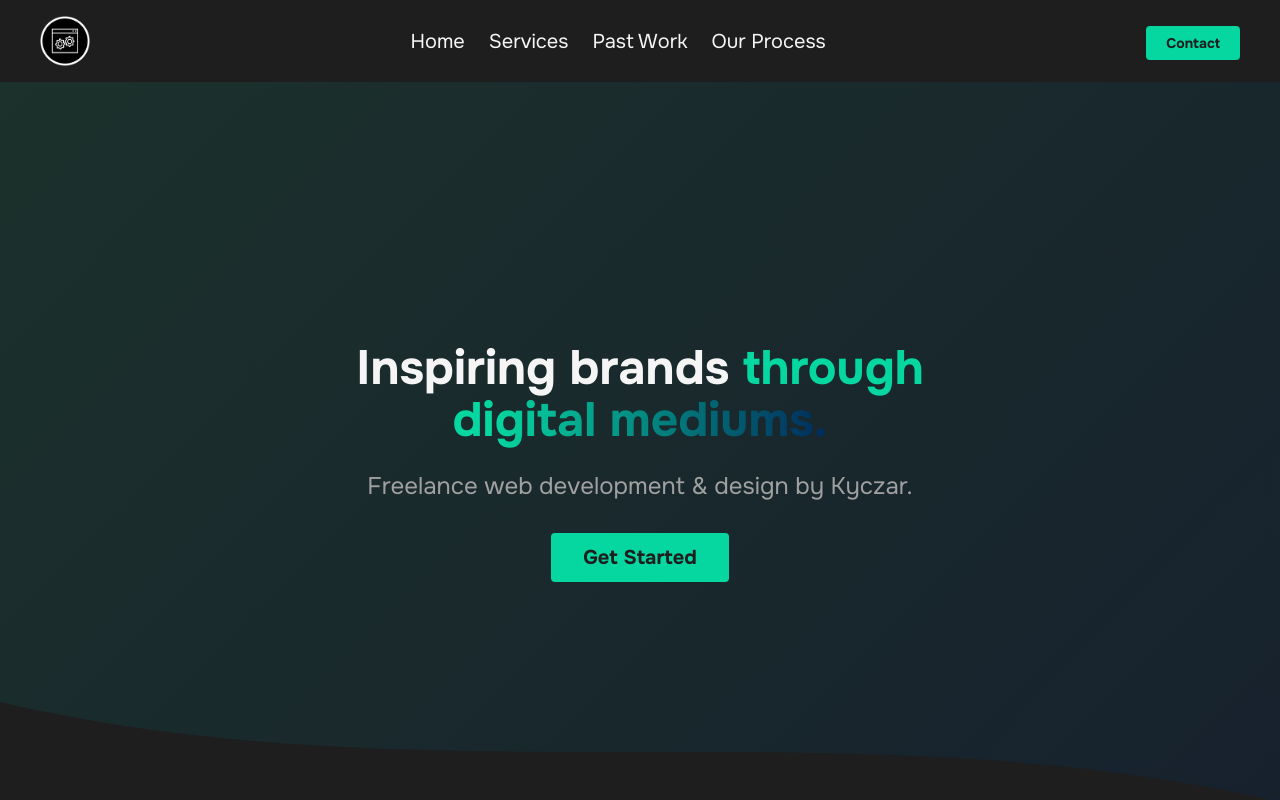
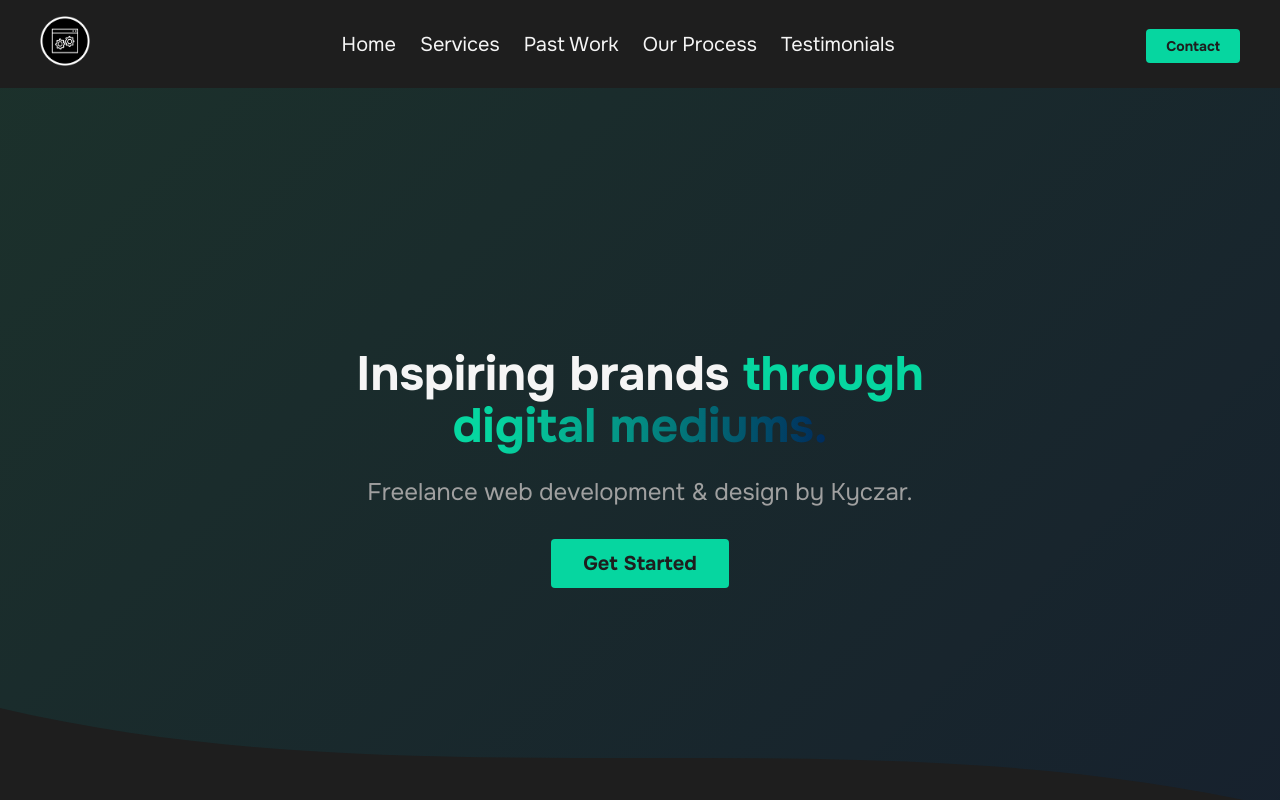
Before and after one commit to kaalbregtse/KyKustoms, a React (Create React App) app: page / in a window 1280 px wide. Shown: the top 800 px of the page. Built offline with nearby package versions, Linux system fonts and the light colour scheme.

Commit message:
added testimonial link

```diff
--- a/src/components/global/nav-mobile.jsx
+++ b/src/components/global/nav-mobile.jsx
@@ -8,7 +8,7 @@ export default function NavMobile() {
     return (
         <nav className="nav-mobile">
             <div className="nav-mobile-header">
-                <img src={logo} alt="DoD Logo" />
+                <a href="/"><img src={logo} alt="DoD Logo" /></a>
                 <button
                     className={`nav-mobile-toggle${open ? " open" : ""}`}
                     aria-label="Toggle menu"
@@ -22,9 +22,10 @@ export default function NavMobile() {
             <div className={`nav-mobile-menu${open ? " open" : ""}`}>
                 <ul>
                     <li><a href="/" onClick={() => setOpen(false)}>Home</a></li>
-                    <li><a href="#services" onClick={() => setOpen(false)}>Services</a></li>
-                    <li><a href="#portfolio" onClick={() => setOpen(false)}>Past Work</a></li>
-                    <li><a href="#process" onClick={() => setOpen(false)}>Our Process</a></li>
+                    <li><a href="/#services" onClick={() => setOpen(false)}>Services</a></li>
+                    <li><a href="/#portfolio" onClick={() => setOpen(false)}>Past Work</a></li>
+                    <li><a href="/#process" onClick={() => setOpen(false)}>Our Process</a></li>
+                    <li><a href="/#testimonials" onClick={() => setOpen(false)}>Testimonials</a></li>
                 </ul>
                 <a href="/contact" className="nav-mobile-cta" onClick={() => setOpen(false)}>Contact</a>
             </div>
--- a/src/components/global/nav.jsx
+++ b/src/components/global/nav.jsx
@@ -5,12 +5,13 @@ export default function Nav() {
     return (
         <nav>
             <div>
-                <img src={logo} alt="Kycars Logo" className="nav-logo-img" />
+                <a href='/'><img src={logo} alt="Kycars Logo" className="nav-logo-img" /></a>
                 <ul>
                     <li><a href="/">Home</a></li>
                     <li><a href="/#services">Services</a></li>
                     <li><a href="/#portfolio">Past Work</a></li>
                     <li><a href="/#process">Our Process</a></li>
+                    <li><a href="/#testimonials">Testimonials</a></li>
                 </ul>
                 <div>
                     <a href='/contact'>Contact</a>
```
